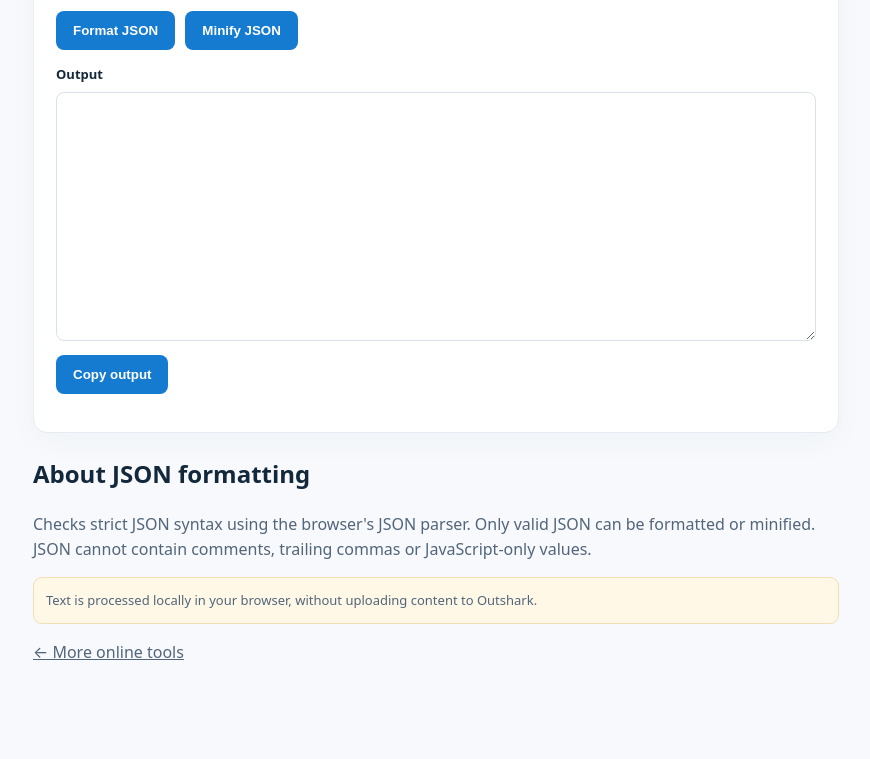
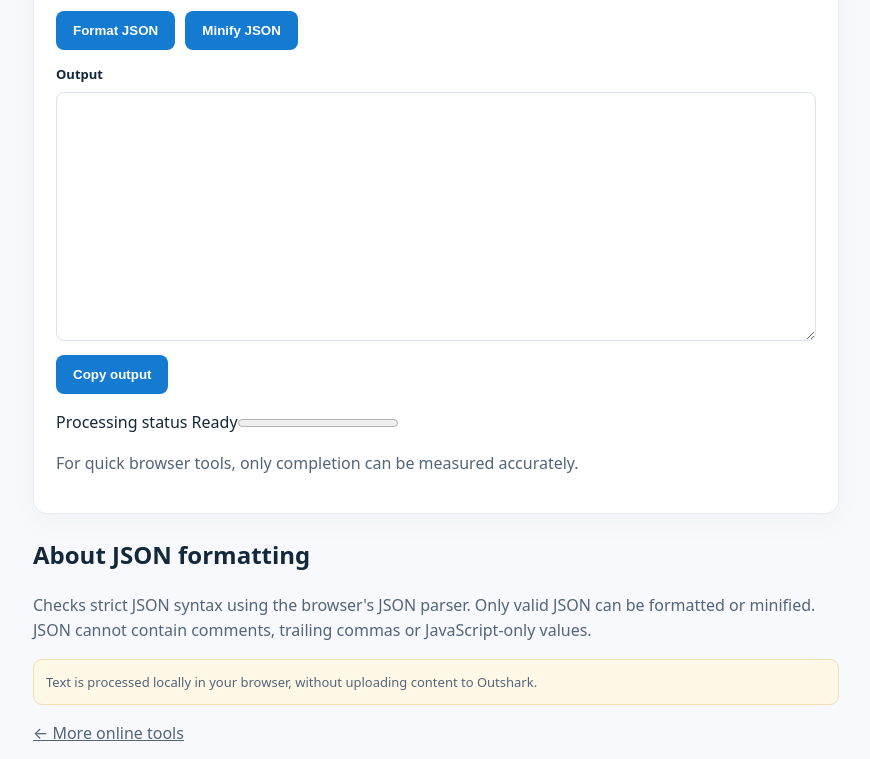
Before and after one commit to OffsharkAi/outshark-website, a plain HTML site: page tools/json-formatter.html in a window 1280 px wide. Shown: the part 655-1414 px from the top of the page, without its empty margins (204-1074 px from the left). Drawn offline with Linux system fonts and the light colour scheme.

Commit message:
UI: show tool completion or processing state

```diff
--- a/tools/json-formatter.html
+++ b/tools/json-formatter.html
@@ -3,4 +3,4 @@ const input=document.getElementById("input"),result=document.getElementById("res
 function run(pretty){try{const value=JSON.parse(input.value);result.value=JSON.stringify(value,null,pretty?2:0);status.textContent="Valid JSON."; }catch(e){result.value="";status.textContent="Invalid JSON: "+e.message;}}
 document.getElementById("format").addEventListener("click",()=>run(true));document.getElementById("minify").addEventListener("click",()=>run(false));
 document.getElementById("copy").addEventListener("click",async()=>{try{await navigator.clipboard.writeText(result.value);status.textContent="Copied.";}catch{result.focus();result.select();status.textContent="Select and copy manually.";}});
-document.getElementById("year").textContent=new Date().getFullYear();</script></body></html>
+document.getElementById("year").textContent=new Date().getFullYear();</script><script src="../assets/tool-progress.js" defer></script></body></html>
```
